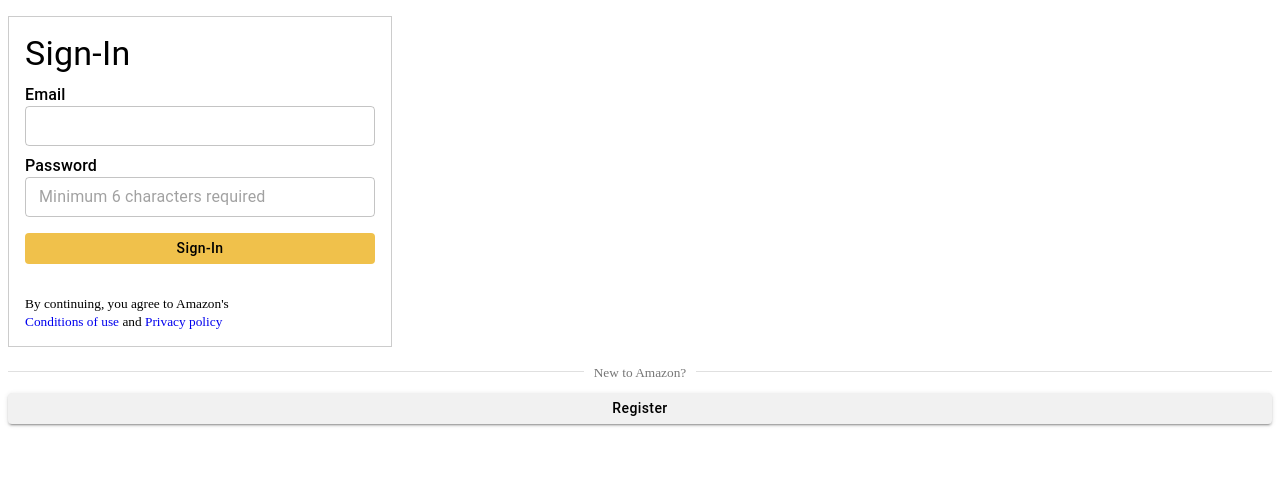
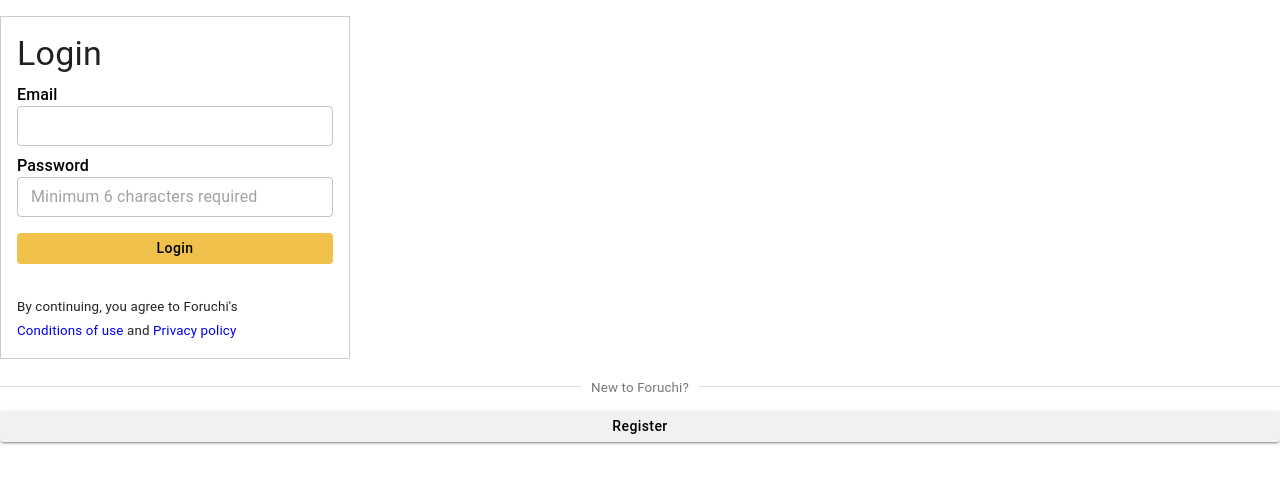
Before and after one commit to pelumini/foruchi, a React (Create React App) app: page /login in a window 1280 px wide. Shown: the top 484 px of the page. Built offline with nearby package versions, Linux system fonts and the light colour scheme.

Commit message:
login changed

```diff
--- a/src/App.tsx
+++ b/src/App.tsx
@@ -1,5 +1,5 @@
 import React from 'react';
-import { ThemeProvider } from '@mui/material';
+import { ThemeProvider, CssBaseline } from '@mui/material';
 import {
   BrowserRouter as Router,
   Routes,
@@ -14,6 +14,7 @@
 export const App: React.FC = (): JSX.Element => {
   return (
     <ThemeProvider theme={theme}>
+      <CssBaseline />
       <Router>
         <Routes>
           <Route path="/" element={<PrivateRoute page={<Home />} />} />
--- a/src/pages/Login/Login.tsx
+++ b/src/pages/Login/Login.tsx
@@ -17,11 +17,7 @@
 import { login, reset } from 'store/slices/authSlice';
 import { LoginUser } from 'types/auth/LoginUser.interface';
 
-interface LoginProps {
-  className?: string;
-}
-
-export const Login: React.FC<LoginProps> = ({ className }): JSX.Element => {
+export const Login: React.FC = (): JSX.Element => {
   const {
     text: email,
     shouldDisplayError: emailHasError,
@@ -77,6 +73,7 @@
 
   if (isLoading)
     return <CircularProgress sx={{ marginTop: '64px' }} color="primary" />;
+
   return (
     <>
       <Box
@@ -91,9 +88,8 @@
         <form onSubmit={onSubmitHandler}>
           <Grid container direction="column" justifyContent="flex-start">
             <Typography variant="h4" component="h1">
-              Sign-In
+              Login
             </Typography>
-
             <InputLabel
               sx={{ fontWeight: 500, marginTop: 1, color: '#000000' }}
               htmlFor="email"
@@ -112,7 +108,6 @@
               variant="outlined"
               size="small"
             />
-
             <InputLabel
               sx={{ fontWeight: 500, marginTop: 1, color: '#000000' }}
               htmlFor="password"
@@ -134,7 +129,6 @@
               size="small"
               placeholder="Minimum 6 characters required"
             />
-
             <Button
               id="signin-btn"
               disabled={
@@ -151,14 +145,14 @@
               }}
               type="submit"
             >
-              Sign-In
+              Login
             </Button>
           </Grid>
         </form>
 
         <div style={{ marginTop: '30px' }}>
           <small>
-            <span>By continuing, you agree to Amazon&apos;s</span>
+            <span>By continuing, you agree to Foruchi&apos;s</span>
           </small>
         </div>
 
@@ -177,7 +171,7 @@
       </Box>
       <div style={{ marginTop: '16px' }}>
         <Divider>
-          <small style={{ color: '#767676' }}>New to Amazon?</small>
+          <small style={{ color: '#767676' }}>New to Foruchi?</small>
         </Divider>
 
         <Link
--- a/src/pages/Register/Register.tsx
+++ b/src/pages/Register/Register.tsx
@@ -228,7 +228,7 @@
 
       <div style={{ marginTop: '30px' }}>
         <small>
-          <span>By creating an account, you agree to Amazon&apos;s</span>
+          <span>By creating an account, you agree to Foruchi&apos;s</span>
         </small>
       </div>
 
```
Also changed, not shown: src/pages/Home/Home.tsx (+6 -6 lines).
